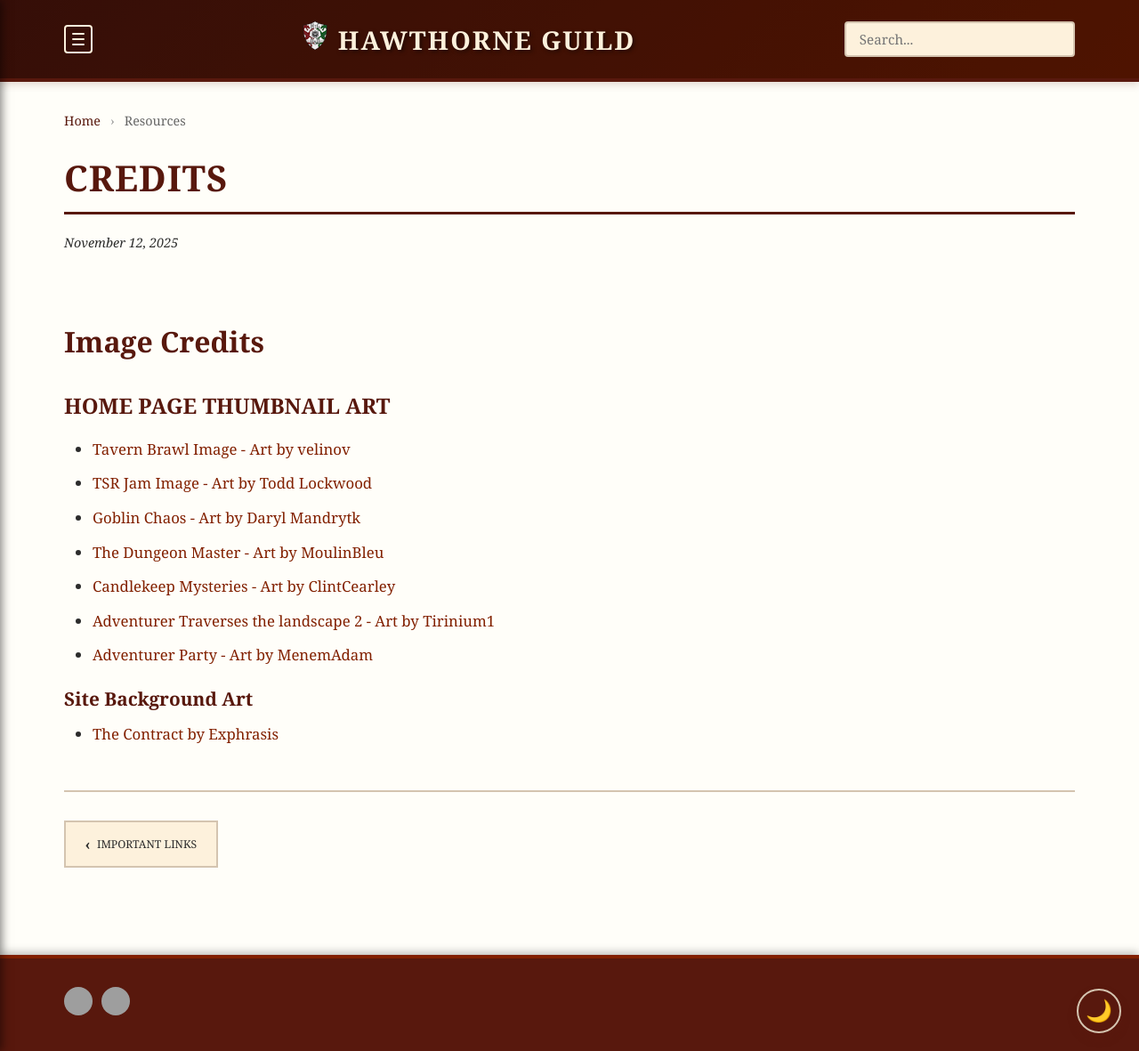
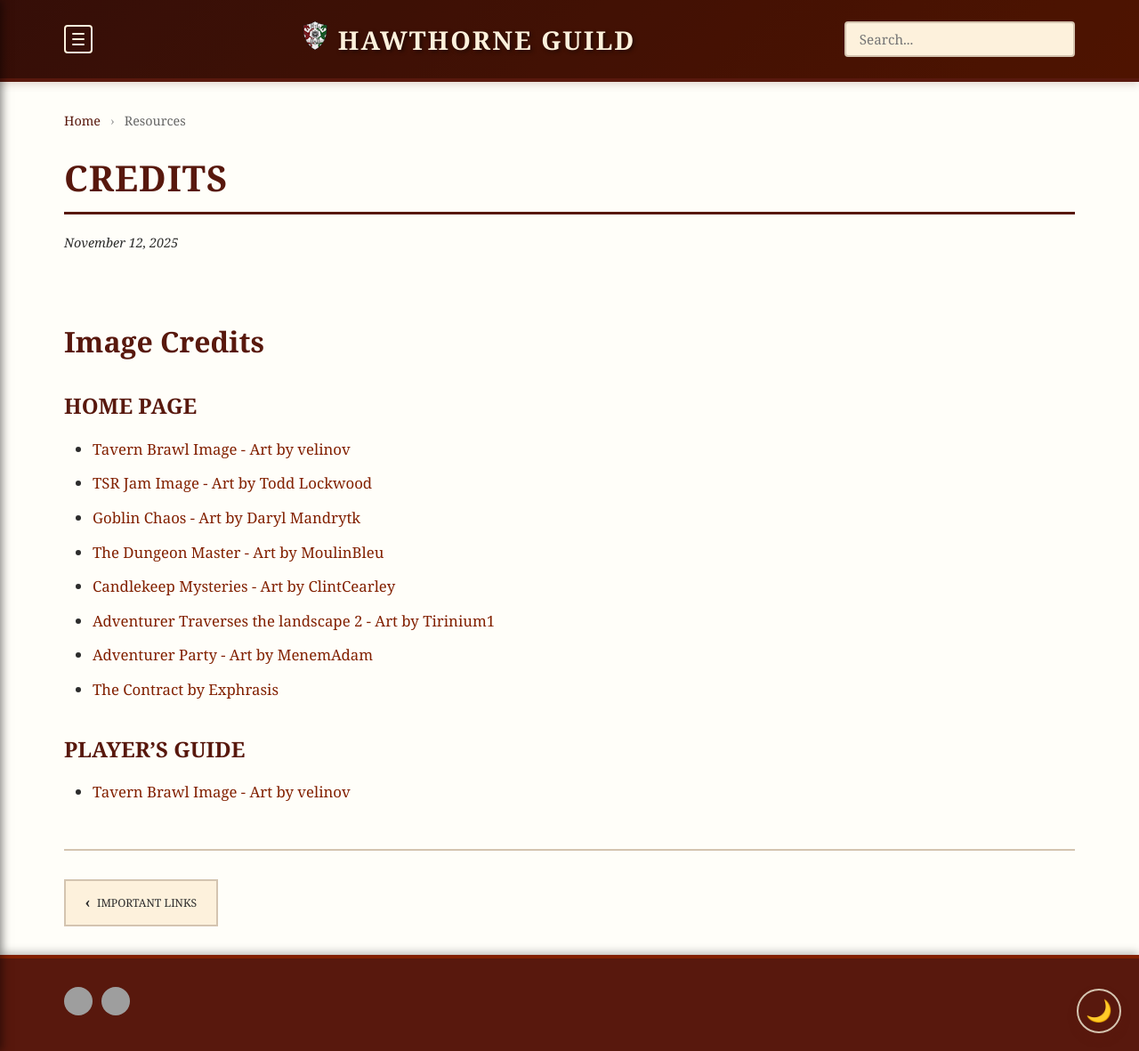
Before and after one commit to coconutswallow/Guides, a Jekyll site: the page built from _resources/credits.md, in a window 1280 px wide and 1181 px high. Shown: the whole window at 89% size. Built offline with Jekyll 4.4.1, drawn with Linux system fonts in a browser that asks for light colours; comment, search, counter and statistics services are not loaded; grey boxes are pictures that could not be loaded.

Commit message:
help and credits

```diff
--- a/_resources/credits.md
+++ b/_resources/credits.md
@@ -6,7 +6,7 @@
 
 ## Image Credits
 
-### Home Page Thumbnail Art
+### Home Page
 
 - [Tavern Brawl Image - Art by velinov](https://www.deviantart.com/velinov/art/Tavern-Brawl-96471746)
 - [TSR Jam Image - Art by Todd Lockwood](https://www.toddlockwood.com/dungeons-and-dragons#/tsr-jam/)
@@ -15,6 +15,8 @@
 - [Candlekeep Mysteries - Art by ClintCearley](https://www.deviantart.com/clintcearley/art/Candlekeep-Mysteries-Dungeons-and-Dragons-928409928)
 - [Adventurer Traverses the landscape 2 - Art by Tirinium1 ](https://www.deviantart.com/tirinium1/art/The-adventurers-party-traverses-the-landscape-2-1219674888)
 - [Adventurer Party - Art by MenemAdam](https://www.deviantart.com/menemenadam/art/Adventure-Party-1175834324)
+- [The Contract by Exphrasis](https://www.deviantart.com/exphrasis/art/The-Contract-624868109)
 
-#### Site Background Art
-- [The Contract by Exphrasis](https://www.deviantart.com/exphrasis/art/The-Contract-624868109)
+### Player's Guide
+
+- [Tavern Brawl Image - Art by velinov](https://www.deviantart.com/velinov/art/Tavern-Brawl-96471746)
```
Also changed, not shown: _help/index.md (renamed from _help/start.md, +1 -0 lines).
